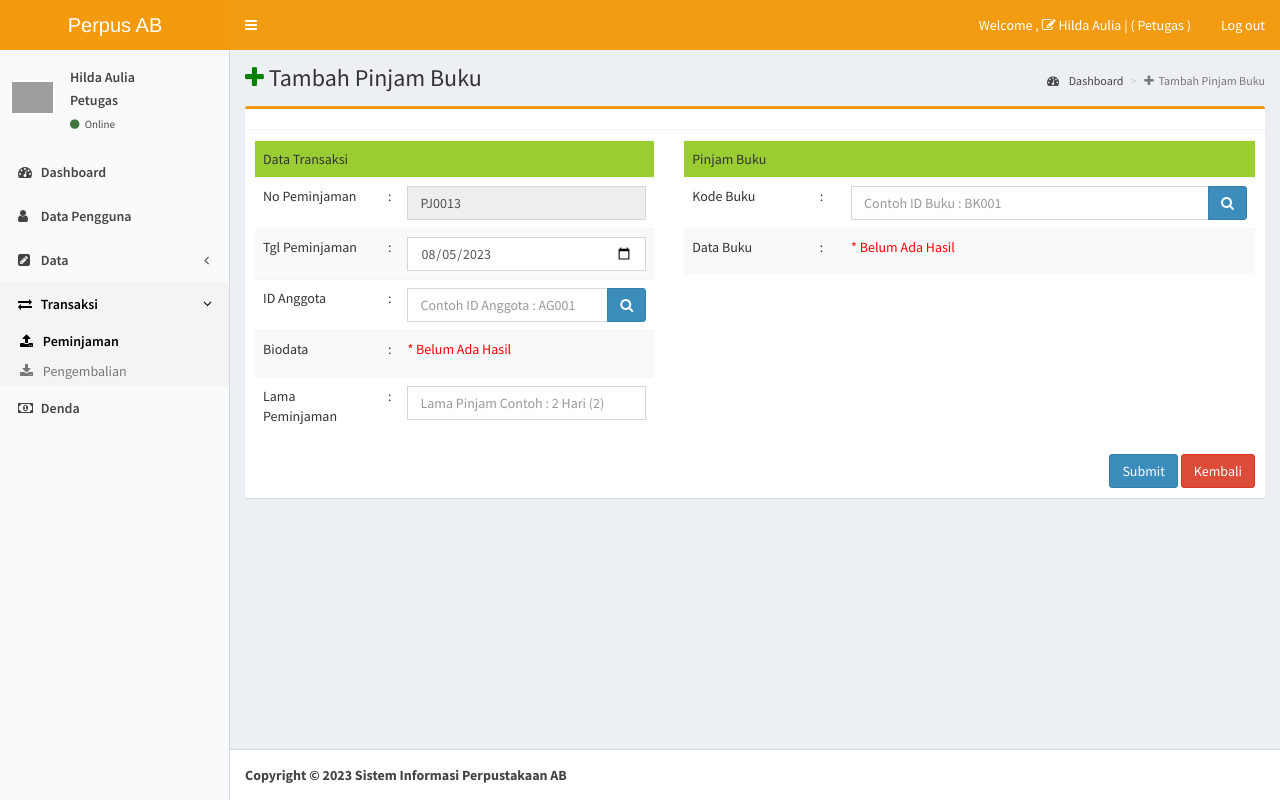
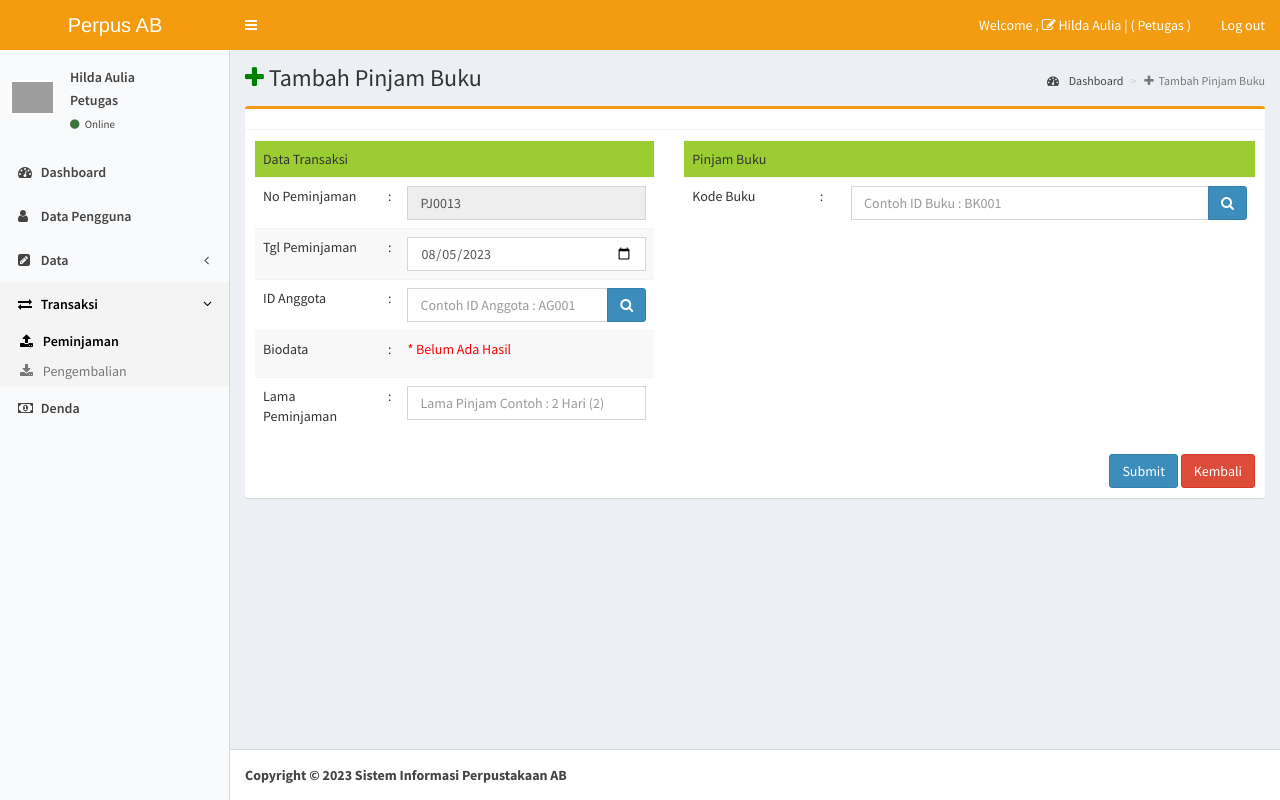
Before and after one commit to hilda18591/uasweb_pro2, a CodeIgniter app: page /database/index.php/transaksi/pinjam in a window 1280 px wide. Run offline with CodeIgniter, Linux system fonts and the light colour scheme; a user stored in the database is signed in; data comes from the database, SQL or seed files in the repository; some libraries are stand-ins or nearby versions; grey boxes are pictures that could not be loaded.

Commit message:
Update tambah_view.php

```diff
--- a/application/views/pinjam/tambah_view.php
+++ b/application/views/pinjam/tambah_view.php
@@ -87,16 +87,7 @@
 												</div>
 											</td>
 										</tr>
-										<tr>
-											<td>Data Buku</td>
-											<td>:</td>
-											<td>
-												<div id="result_tunggu_buku">
-													<p style="color:red">* Belum Ada Hasil</p>
-												</div>
-												<div id="result_buku"></div>
-											</td>
-										</tr>
+
 									</table>
 								</div>
 							</div>
```
